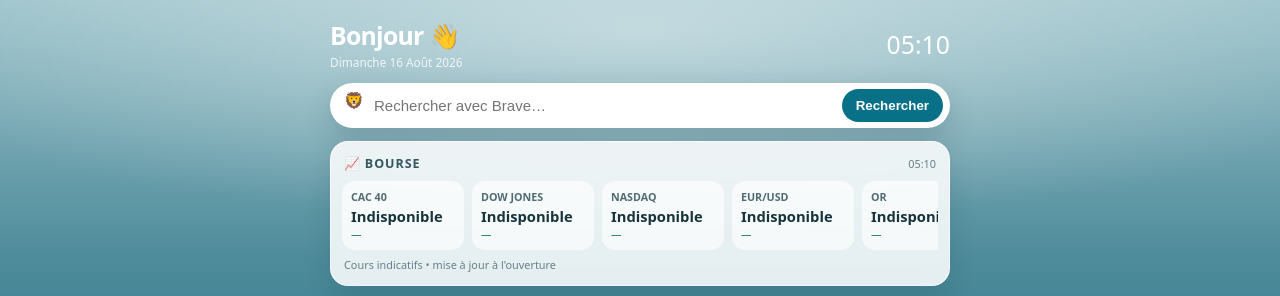
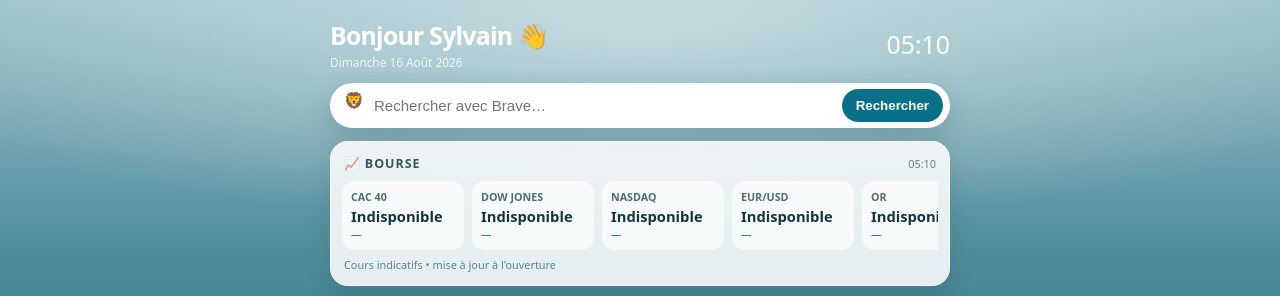
Before and after one commit to vainvain0850/Accueil-Brave, a plain HTML site: page index.html in a window 1280 px wide. Shown: the top 296 px of the page. Drawn offline with Linux system fonts and the light colour scheme; no server answers.

Commit message:
Personalize greeting in header

```diff
--- a/index.html
+++ b/index.html
@@ -23,7 +23,7 @@
 .more{color:var(--accent);font-weight:700;font-size:.68rem}.footer{text-align:center;color:rgba(255,255,255,.75);font-size:.65rem;margin-top:13px}
 @media(max-width:390px){.links{grid-template-columns:repeat(3,1fr)}.wrap{width:94vw}.quote{width:112px;flex-basis:112px}.clock{font-size:1.35rem}}
 </style></head><body><div class="wrap">
-<header class="top"><div><h1>Bonjour 👋</h1><div id="date" class="date"></div></div><div id="clock" class="clock"></div></header>
+<header class="top"><div><h1>Bonjour Sylvain 👋</h1><div id="date" class="date"></div></div><div id="clock" class="clock"></div></header>
 <form id="searchForm" class="search"><span>🦁</span><input id="search" placeholder="Rechercher avec Brave…" autocomplete="off"><button>Rechercher</button></form>
 
 <section class="card"><div class="title"><h2>📈 Bourse</h2><span id="stockStatus">actualisation…</span></div><div class="ticker"><div id="tape" class="tape"></div></div><div class="note" style="margin-top:7px">Cours indicatifs • mise à jour à l'ouverture</div></section>
```
